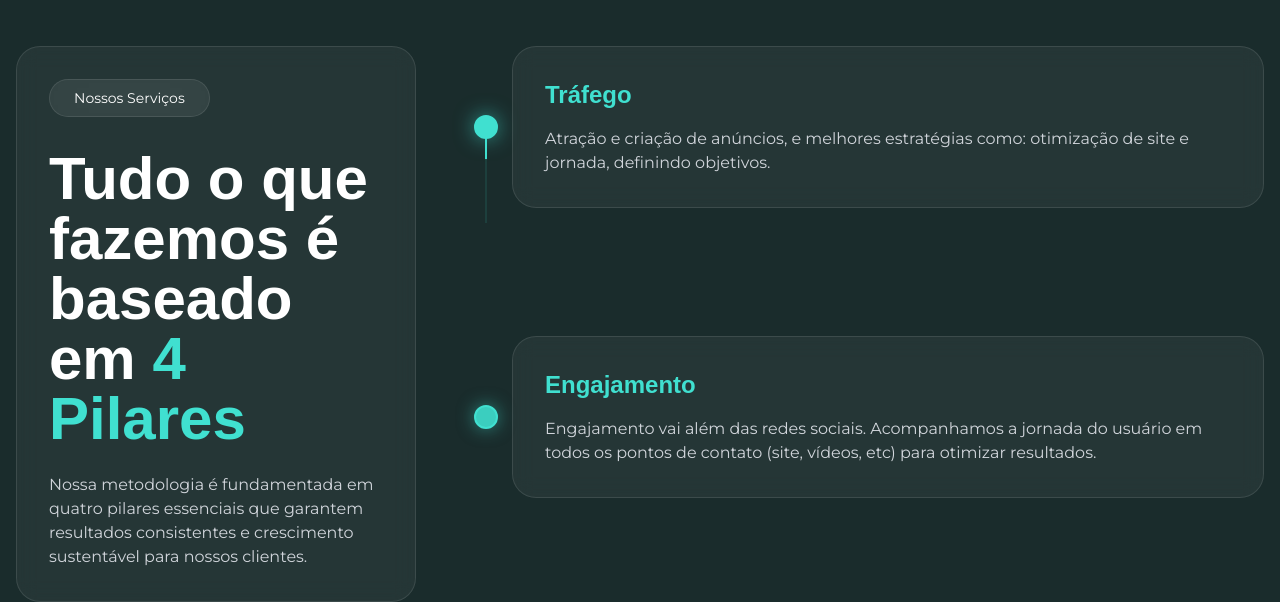
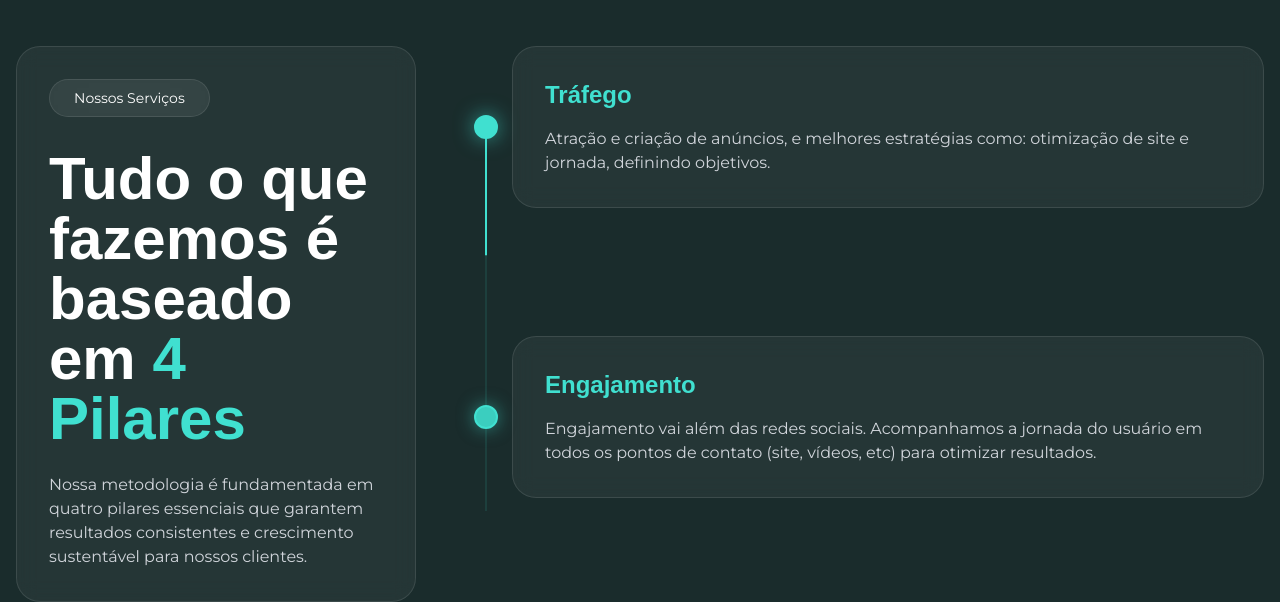
Before and after one commit to gbarbosap7/xtyl-clone, a Next.js app: page / in a window 1280 px wide. Shown: the part 5000-5602 px from the top of the page. Built offline with nearby package versions, Linux system fonts and the light colour scheme.

Commit message:
fix: ajuste na linha vertical da timeline dos 4 pilares

```diff
--- a/src/components/ServiceSteps.tsx
+++ b/src/components/ServiceSteps.tsx
@@ -64,7 +64,7 @@ const ServiceSteps = () => {
                 whileInView={{ opacity: 1, x: 0 }}
                 viewport={{ once: true, margin: "-100px" }}
                 transition={{ duration: 0.5, delay: index * 0.2 }}
-                className={`relative pl-12 ${index === steps.length - 1 ? '' : 'mb-32'} flex items-start`}
+                className={`relative pl-12 ${index === steps.length - 1 ? '' : 'mb-[8rem]'} flex items-start`}
               >
                 {/* Círculo na Timeline */}
                 <motion.div
@@ -95,13 +95,17 @@ const ServiceSteps = () => {
                 {/* Linha vertical (apenas para o primeiro item) */}
                 {index === 0 && (
                   <div
-                    className="absolute left-[22px] w-[2px] bg-xtyl-primary/10"
+                    className="absolute left-[22px] w-[2px]"
                     style={{
                       top: '50%',
-                      height: `calc(${32 * (steps.length - 1)}px)`,
+                      height: `calc(${8 * (steps.length - 1)}rem)`,
                       transform: 'translateX(-50%)'
                     }}
                   >
+                    {/* Linha de fundo (não preenchida) */}
+                    <div className="absolute inset-0 bg-xtyl-primary/10" />
+
+                    {/* Linha de progresso */}
                     <motion.div
                       className="absolute top-0 w-full bg-xtyl-primary origin-top"
                       style={{
```
